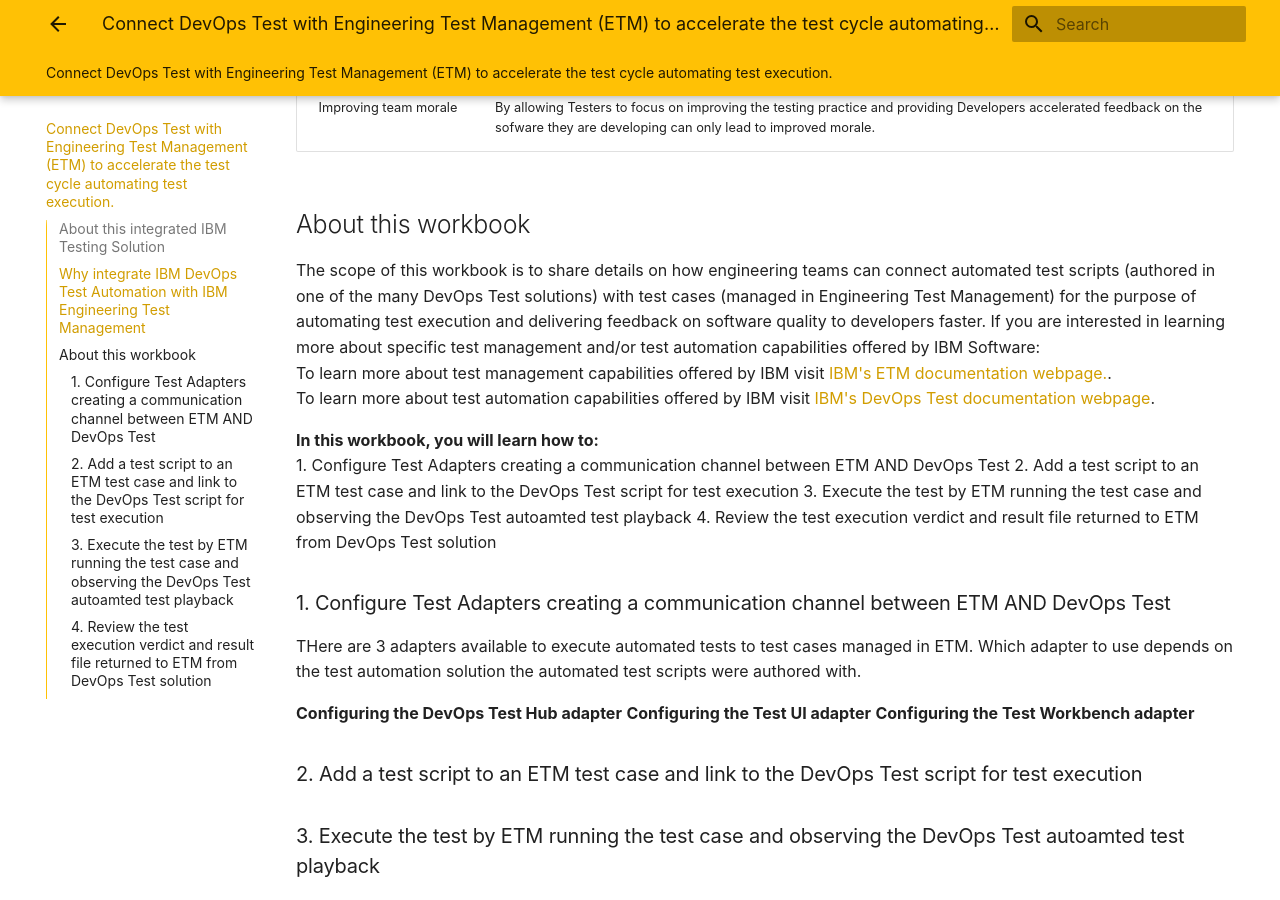
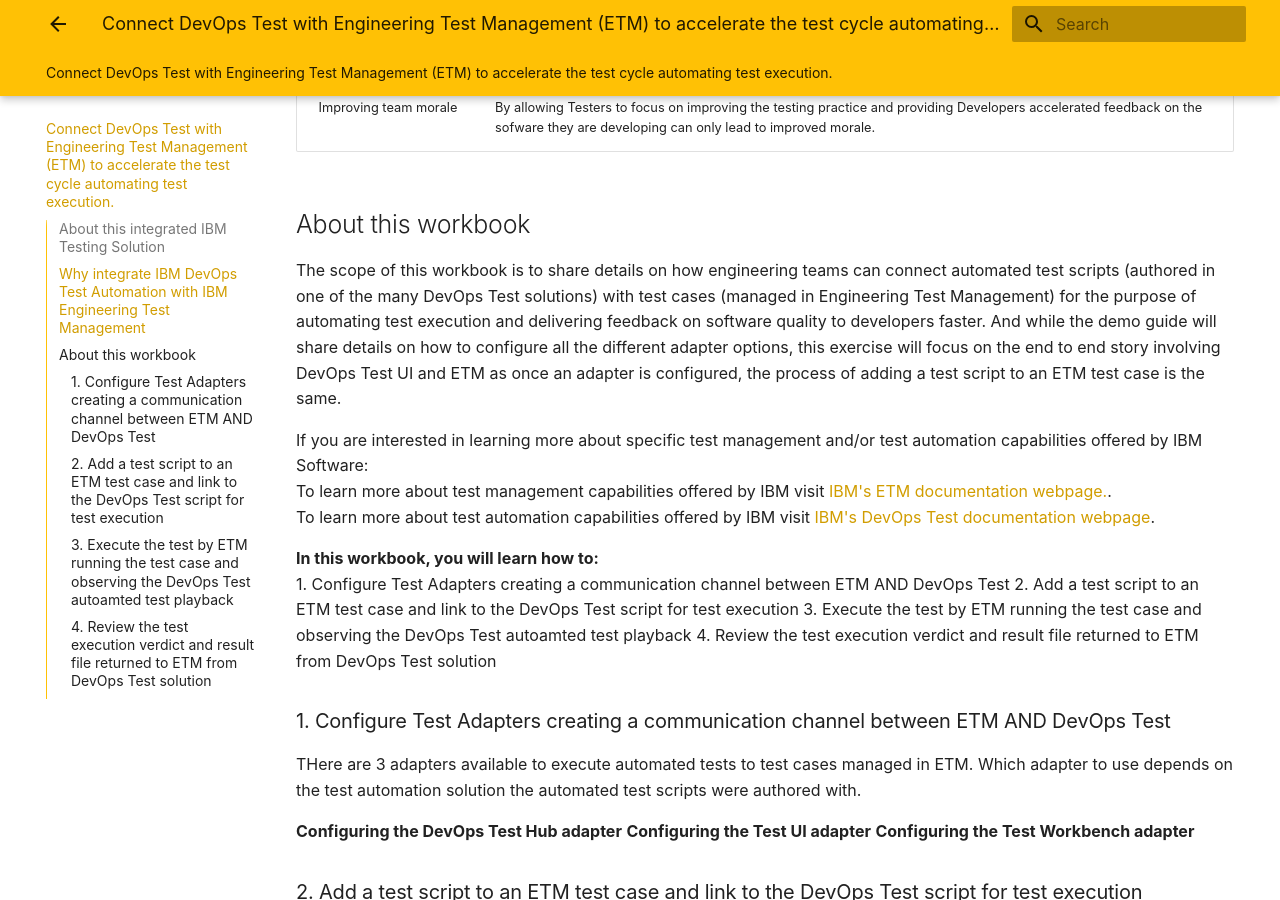
Before and after one commit to DevOpsAutomationLabs/Test_ELM, an MkDocs documentation site: the page built from docs/index.md, in a window 1280 px wide and 900 px high, scrolled down 1516 px. Built offline with MkDocs 1.6.1 and Material for MkDocs 9.7.7, drawn with Linux system fonts in a browser that asks for light colours.

Commit message:
Update index.md

```diff
--- a/docs/index.md
+++ b/docs/index.md
@@ -29,9 +29,12 @@
 | Improving team morale | By allowing Testers to focus on improving the testing practice and providing Developers accelerated feedback on the sofware they are developing can only lead to improved morale. |
 
 ## About this workbook
-The scope of this workbook is to share details on how engineering teams can connect automated test scripts (authored in one of the many DevOps Test solutions) with test cases (managed in Engineering Test Management) for the purpose of automating test execution and delivering feedback on software quality to developers faster. If you are interested in learning more about specific test management and/or test automation capabilities offered by IBM Software:</br>
+The scope of this workbook is to share details on how engineering teams can connect automated test scripts (authored in one of the many DevOps Test solutions) with test cases (managed in Engineering Test Management) for the purpose of automating test execution and delivering feedback on software quality to developers faster. And while the demo guide will share details on how to configure all the different adapter options, this exercise will focus on the end to end story involving DevOps Test UI and ETM as once an adapter is configured, the process of adding a test script to an ETM test case is the same.
+
+If you are interested in learning more about specific test management and/or test automation capabilities offered by IBM Software:</br>
 To learn more about test management capabilities offered by IBM visit [IBM's ETM documentation webpage.](https://www.ibm.com/docs/en/engineering-lifecycle-management-suite/test-management/7.1.0?topic=overview-engineering-test-management). </br>
 To learn more about test automation capabilities offered by IBM visit [IBM's DevOps Test documentation webpage](https://www.ibm.com/docs/en/devops-test-workbench/11.0.6). </br>
+
 
 **In this workbook, you will learn how to:**</br>
 1. Configure Test Adapters creating a communication channel between ETM AND DevOps Test
```
